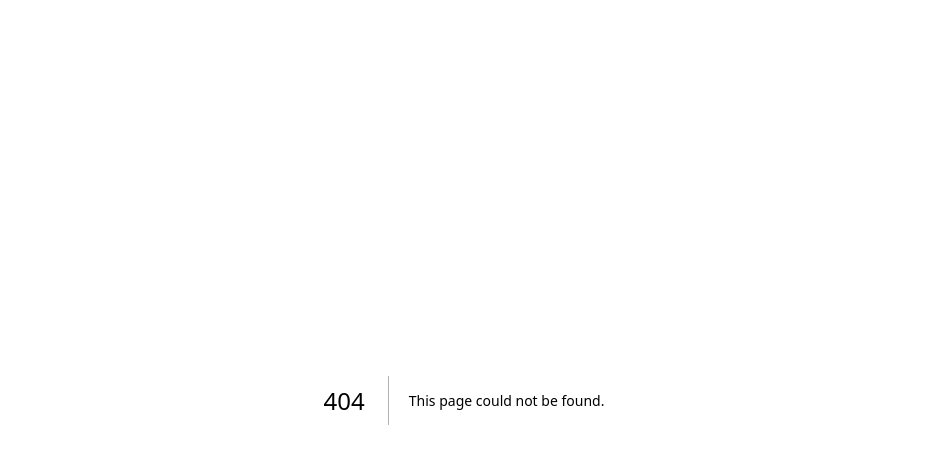
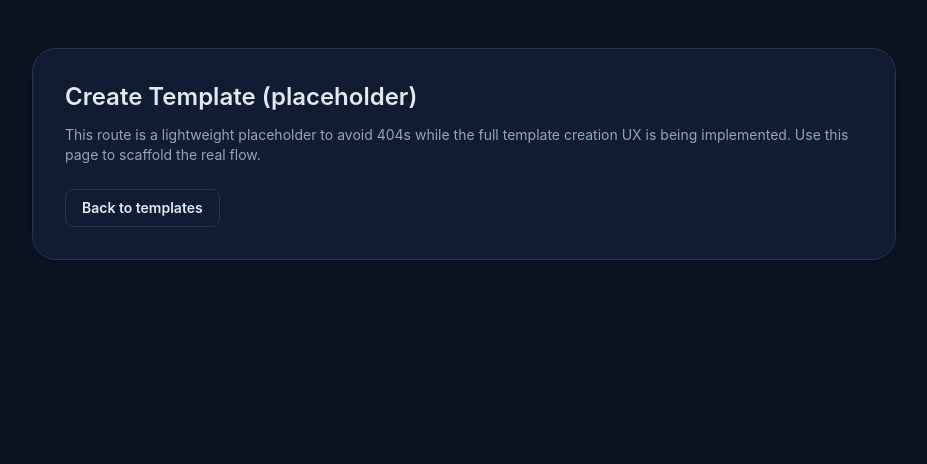
Before and after one commit to mstomar698/eventgo, a Next.js app: page /templates/create in a window 1280 px wide. Before the commit this address had no page. Shown: the top 464 px of the page, without its empty margins (176-1103 px from the left). Built offline with nearby package versions, Linux system fonts and the light colour scheme; what http-react would draw is missing.

Commit message:
feat: add placeholder page for templates/create to avoid 404

```diff
--- /dev/null
+++ b/src/app/templates/create/page.tsx
@@ -0,0 +1,27 @@
+'use client';
+
+import Link from 'next/link';
+
+export default function CreateTemplatePlaceholder() {
+  return (
+    <div className="min-h-screen bg-[var(--app-bg)] text-[var(--app-text)]">
+      <main className="mx-auto w-full max-w-4xl px-4 py-12">
+        <section className="rounded-3xl border border-[var(--app-border)] bg-[var(--app-surface)] p-8 shadow">
+          <h1 className="text-2xl font-semibold">Create Template (placeholder)</h1>
+          <p className="mt-3 text-sm text-[var(--app-muted)]">
+            This route is a lightweight placeholder to avoid 404s while the full template
+            creation UX is being implemented. Use this page to scaffold the real flow.
+          </p>
+          <div className="mt-6 flex gap-3">
+            <Link
+              href="/templates"
+              className="rounded-lg border border-[var(--app-border)] px-4 py-2 text-sm font-semibold"
+            >
+              Back to templates
+            </Link>
+          </div>
+        </section>
+      </main>
+    </div>
+  );
+}
```
